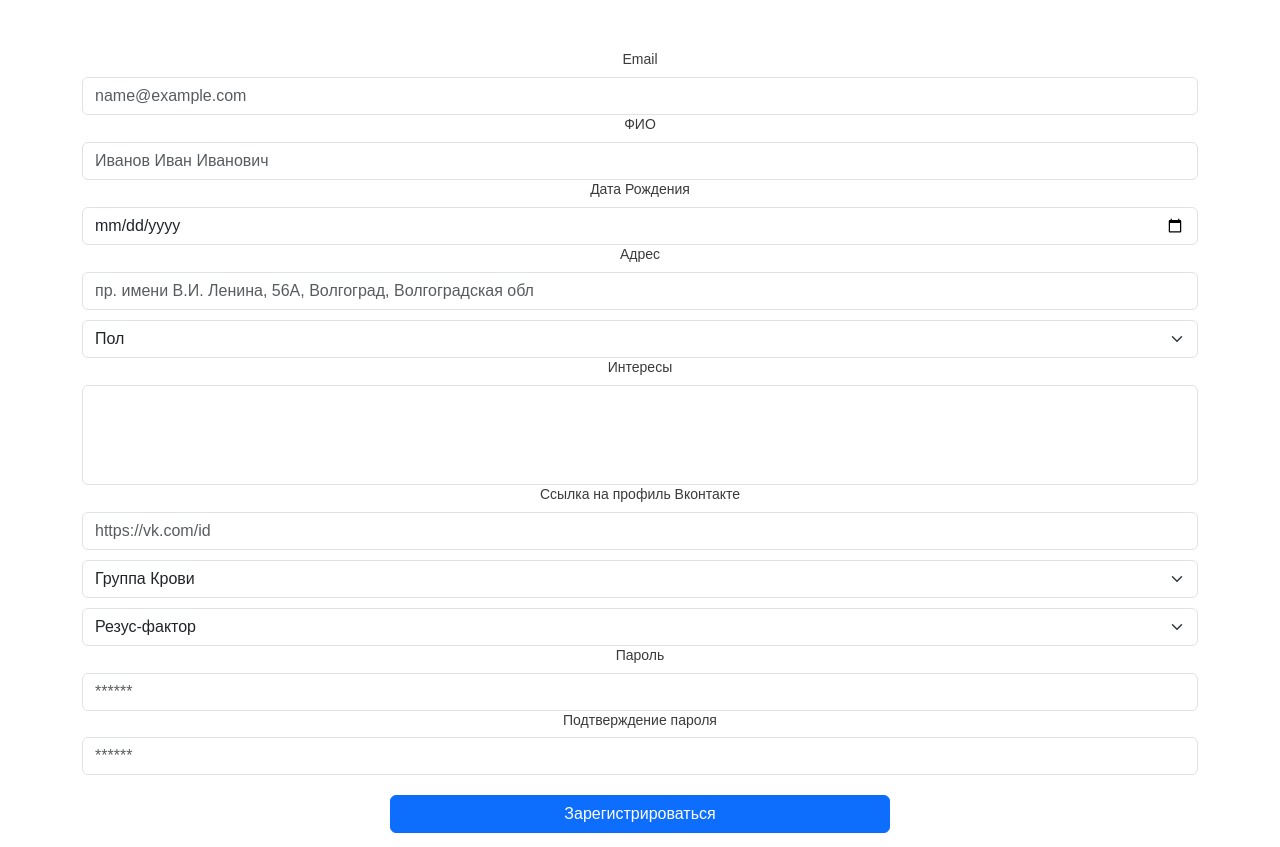
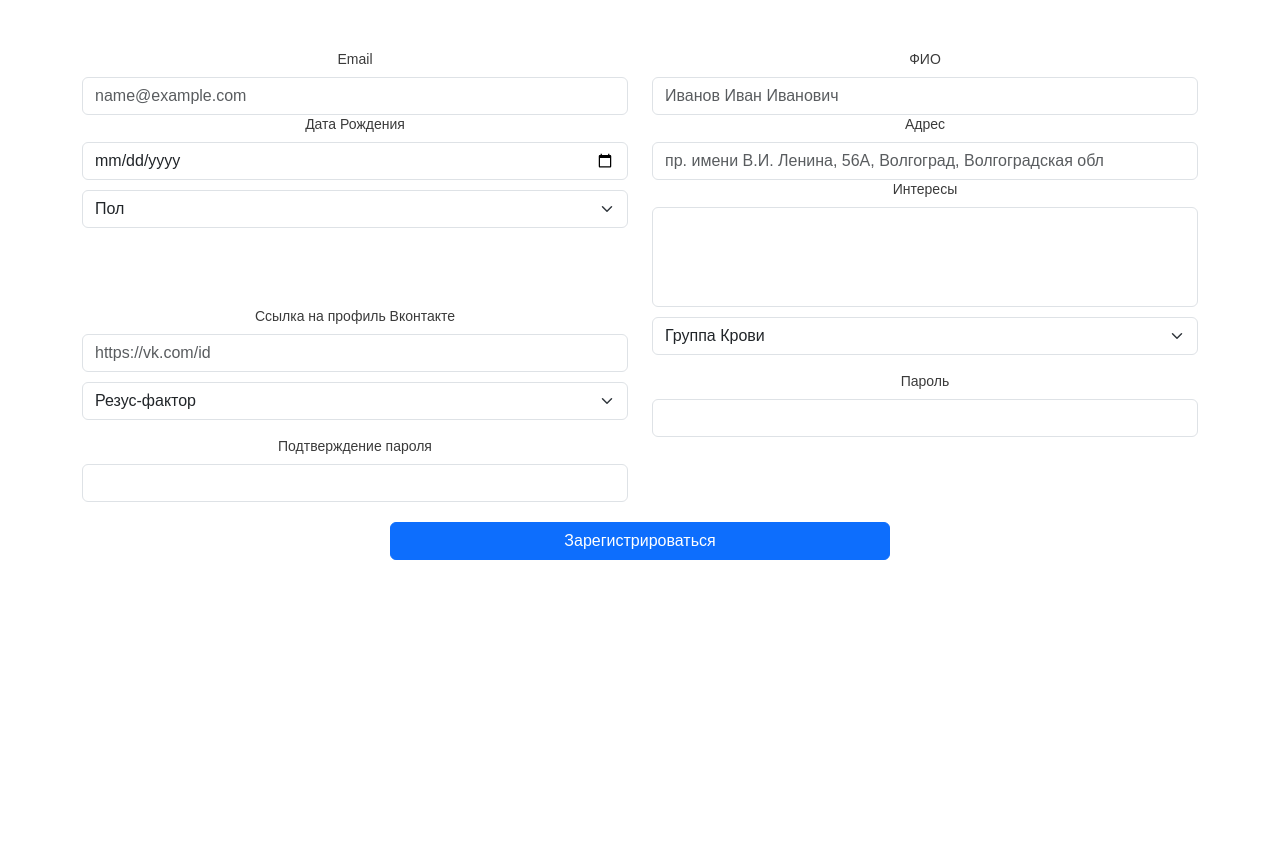
Before and after one commit to KonDI-vlg/volsu_intervolga, a PHP site: page /singup.php in a window 1280 px wide. Shown: the part 154-1001 px from the top of the page. After the commit the page ends 714 px from the top, so only its background shows below. Run offline with PHP 8.4, Linux system fonts and the light colour scheme; data that the repository does not hold is empty.

Commit message:
У САнька ( не гея )

```diff
--- /dev/null
+++ b/LR3/error.php
@@ -0,0 +1,19 @@
+<?php
+    $fields = ['email','birth','FIO','address','gender','interesting','blood','blood_rh'];
+
+    if (isset($_POST['button'])){
+        $errors = [];
+        foreach ($fields as $field){
+            if(empty($_POST[$field])){
+                ?>
+                <div class="alert alert-danger" role="alert">
+                    Не все поля формы заполнены!
+                </div>
+                <?php
+                break;
+            }
+
+        }
+    }
+
+?>
--- a/LR3/index.php
+++ b/LR3/index.php
@@ -1,4 +1,4 @@
-<?php
+    <?php
 ?>
 
 
--- a/LR3/singup.php
+++ b/LR3/singup.php
@@ -1,35 +1,42 @@
 <?php
 error_reporting(E_ERROR | E_PARSE);
 require_once 'header.php';
+require_once 'error.php';
 ?>
 
 <div style="text-align:center;margin-top:50px;" class="container">
-    <div class="row">
-        <div class="col-12">
-            <form method="post">
+    <form method="post" action="logic.php">
+        <div class="row">
+            <div class="col-6">
                 <label for="exampleFormControlInput1" class="form-label">Email</label>
                 <input value="<?php if (isset($_POST['email'])) {
                     echo htmlspecialchars($_POST['email']);
                 } ?>" type="email" class="form-control" id="exampleFormControlInput1" name="email"
                        placeholder="name@example.com">
+            </div>
+            <div class="col-6">
                 <label for="exampleFormControlInput2" class="form-label">ФИО</label>
                 <input value="<?php if (isset($_POST['FIO'])) {
                     echo htmlspecialchars($_POST['FIO']);
                 } ?>" type="text" class="form-control" id="exampleFormControlInput2" name="FIO"
                        placeholder="Иванов Иван Иванович">
-
+            </div>
+            <div class="col-6">
                 <label for="exampleFormControlInput3" class="form-label">Дата Рождения</label>
                 <input type="date" class="form-control" id="exampleFormControlInput3" name="birth"
                        value="<?php if (isset($_POST['birth'])) {
                            echo htmlspecialchars($_POST['birth']);
-                       } ?>">
+                       } ?>"></div>
+            <div class="col-6">
                 <label for="exampleFormControlInput4" class="form-label">Адрес</label>
                 <input type="text" name="address" value="<?php if (isset($_POST['address'])) {
                     echo htmlspecialchars($_POST['address']);
                 } ?>" class="form-control" id="exampleFormControlInput4"
                        placeholder="пр. имени В.И. Ленина, 56А, Волгоград, Волгоградская обл">
-
-                <select style="margin-top:10px;" name="gender" class="form-select" aria-label="Default select example">
+            </div>
+            <div class="col-6">
+                <select style="margin-top:10px;" name="gender" class="form-select"
+                                       aria-label="Default select example">
                     <option selected disabled="disabled">Пол</option>
                     <option value="Ж" <?php if ($_POST['gender'] === "Ж") {
                         echo " selected";
@@ -47,19 +54,24 @@ require_once 'header.php';
                         echo " selected";
                     } ?>>Еще не определился
                     </option>
-                </select>
+                </select></div>
+            <div class="col-6">
                 <label for="exampleFormControlInput5" class="form-label">Интересы</label>
                 <input style="height:100px;" type="text" class="form-control" name="interesting"
                        value="<?php if (isset($_POST['interesting'])) {
                            echo htmlspecialchars($_POST['interesting']);
                        } ?>" id="exampleFormControlInput5">
-
-                <label for="exampleFormControlInput6" class="form-label">Ссылка на профиль Вконтакте</label>
+            </div>
+            <div class="col-6">
+                <label for="exampleFormControlInput6" class="form-label">Ссылка на профиль
+                    Вконтакте</label>
                 <input type="url" class="form-control" id="exampleFormControlInput6" name="vk"
                        value="<?php if (isset($_POST['vk'])) {
                            echo htmlspecialchars($_POST['vk']);
-                       } ?>" placeholder="https://vk.com/id">
-                <select style="margin-top:10px;" name="blood" class="form-select" aria-label="Default select example">
+                       } ?>" placeholder="https://vk.com/id"></div>
+            <div class="col-6">
+                <select style="margin-top:10px;" name="blood" class="form-select"
+                                       aria-label="Default select example">
                     <option selected disabled="disabled">Группа Крови</option>
                     <option value="0 (I)"<?php if ($_POST['blood'] === "0 (I)") {
                         echo " selected";
@@ -77,9 +89,10 @@ require_once 'header.php';
                         echo " selected";
                     } ?>>AB (IV)
                     </option>
-                </select>
-
-                <select style="margin-top:10px;" name="blood_rh" class="form-select" aria-label="Default select example">
+                </select></div>
+            <div class="col-6">
+                <select style="margin-top:10px;" name="blood_rh" class="form-select"
+                                       aria-label="Default select example">
                     <option selected disabled="disabled">Резус-фактор</option>
                     <option value="Положительный (+)"<?php if ($_POST['blood_rh'] === "Положительный (+)") {
                         echo " selected";
@@ -89,36 +102,18 @@ require_once 'header.php';
                         echo " selected";
                     } ?>>Отрицательный (-)
                     </option>
-                </select>
+                </select></div>
+            <div class="col-6">
                 <label for="exampleFormControlInput7" class="form-label">Пароль</label>
-                <input type="password" class="form-control" name="password" id="exampleFormControlInput7"
-                       placeholder="******">
+                <input type="password" class="form-control" name="password" id="exampleFormControlInput7"></div>
+            <div class="col-6">
                 <label for="exampleFormControlInput8" class="form-label">Подтверждение пароля</label>
-                <input type="password" class="form-control" name="password1" id="exampleFormControlInput8"
-                       placeholder="******">
-                <button class="btn btn-primary" style="margin-top:20px;width:500px;" name="button" type="submit">
-                    Зарегистрироваться
-                </button>
-            </form>
+                <input type="password" class="form-control" name="password1" id="exampleFormControlInput8"">
+            </div>
         </div>
-    </div>
+        <button class="btn btn-primary" style="margin-top:20px;width:500px;" name="button" type="submit">
+            Зарегистрироваться
+        </button>
+    </form>
+
 </div>
-
-<?php
-    $fields = ['email','birth','FIO','address','gender','interesting','blood','blood_rh'];
-
-    if (isset($_POST['button'])){
-     $errors = [];
-     foreach ($fields as $field){
-         if(empty($_POST[$field])){
-             ?>
-            <div class="alert alert-danger" role="alert">
-                Не все поля формы заполнены!
-            </div>
-            <?php
-             break;
-         }
-     }
-}
-
-    ?>
```
Also changed, not shown: LR3/logic.php (added, +9 -0 lines).
